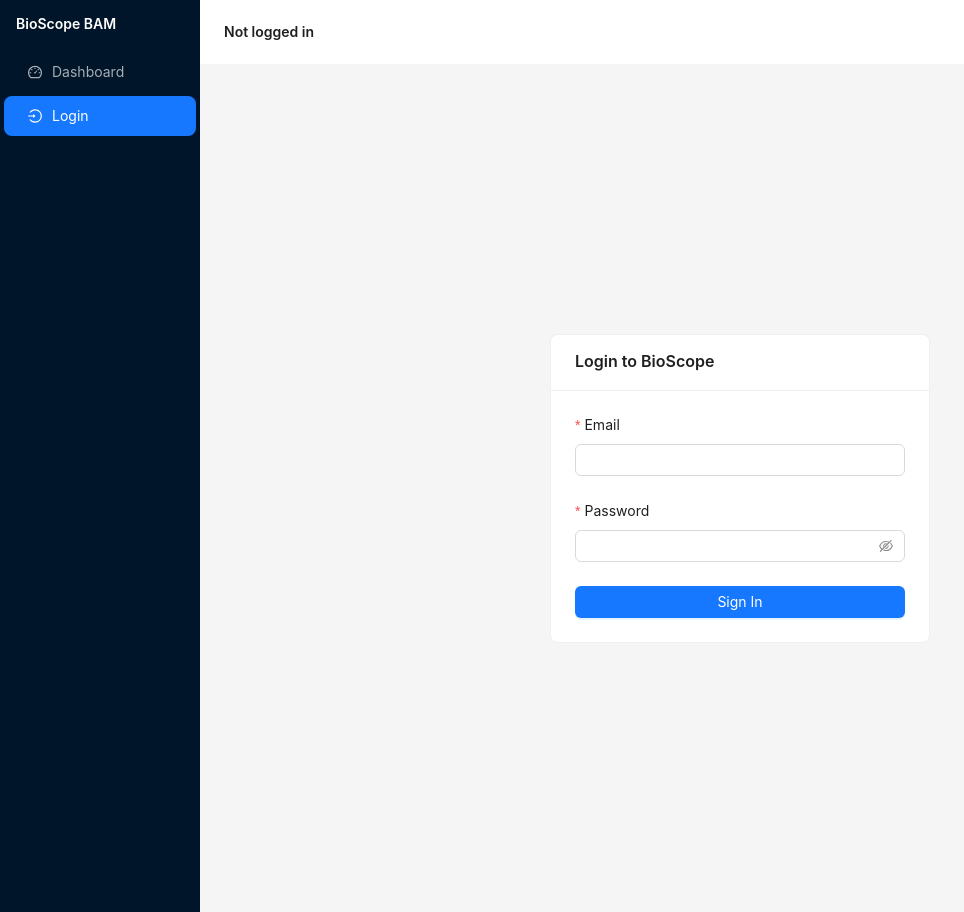
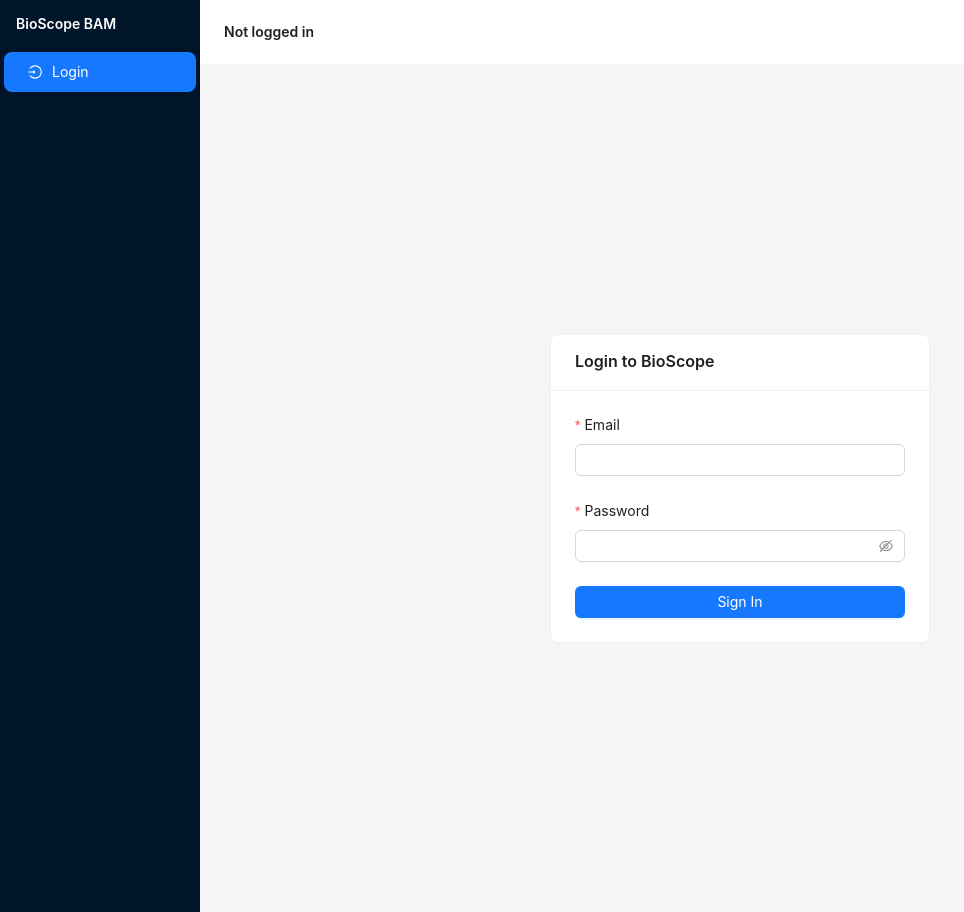
Before and after one commit to Simos98/COMP4050-BAM, a React (Vite) app in the folder frontend/: page /login in a window 1280 px wide. Shown: the whole page, without its empty margins (0-964 px from the left). Built offline with nearby package versions, Linux system fonts and the light colour scheme.

Commit message:
Modified to have login page as default

```diff
--- a/frontend/src/App.tsx
+++ b/frontend/src/App.tsx
@@ -1,5 +1,5 @@
 import { Layout, Menu, Button } from 'antd'
-import { Link, Routes, Route, useLocation } from 'react-router-dom'
+import { Link, Routes, Route, Navigate, useLocation } from 'react-router-dom'
 import {
   DashboardOutlined,
   CalendarOutlined,
@@ -24,7 +24,7 @@
   const location = useLocation()
 
   const pathToKey: Record<string, string> = {
-    '/': 'dashboard',
+    '/home': 'dashboard',
     '/bookings': 'bookings',
     '/devices': 'devices',
     '/admin': 'admin',
@@ -33,10 +33,10 @@
   }
   const selectedKey = pathToKey[location.pathname] ?? 'dashboard'
 
-  const menuItems = [
-    { key: 'dashboard', icon: <DashboardOutlined />, label: <Link to="/">Dashboard</Link> },
-    ...(user
+  const menuItems = user
     ? [
+        // show Dashboard only when logged in
+        { key: 'dashboard', icon: <DashboardOutlined />, label: <Link to="/home">Dashboard</Link> },
         { key: 'bookings', icon: <CalendarOutlined />, label: <Link to="/bookings">Bookings</Link> },
         { key: 'devices', icon: <ExperimentOutlined />, label: <Link to="/devices">Devices</Link> },
         // show Admin only if role === 'admin'
@@ -44,7 +44,9 @@
           ? [{ key: 'admin', icon: <SettingOutlined />, label: <Link to="/admin">Admin</Link> }]
           : []),
       ]
-      : [{ key: 'login', icon: <LoginOutlined />, label: <Link to="/login">Login</Link> }]),
+    : [
+        // show Login when not logged in
+        { key: 'login', icon: <LoginOutlined />, label: <Link to="/login">Login</Link> },
       ]
 
   return (
@@ -72,14 +74,22 @@
 
         <Content style={{ margin: 24 }}>
           <Routes>
-            <Route path="/" element={<Home />} />
+
++            {/* default root -> home if logged in, otherwise login */}
++            <Route path="/" element={<Navigate to={user ? "/home" : "/login"} replace />} />
++            {/* unknown -> home when logged in else login */}
++            <Route path="*" element={<Navigate to={user ? "/home" : "/login"} replace />} />
             <Route path="/login" element={<Login />} />
             <Route path="/unauthorized" element={<Unauthorized />} />
 
             {/* Protected pages */}
+            <Route path="/home" element={<RequireAuth><Home /></RequireAuth>} />
             <Route path="/bookings" element={<RequireAuth><Bookings /></RequireAuth>} />
             <Route path="/devices"  element={<RequireAuth><Devices /></RequireAuth>} />
             <Route path="/admin"    element={<RequireRole role="admin"><Admin /></RequireRole>} />
+
+            {/* unknown -> login */}
+            <Route path="*" element={<Navigate to="/login" replace />} />
           </Routes>
         </Content>
       </Layout>
```
Also changed, not shown: 2 other files (tests, documents, lock files or other folders). Lines whose indentation alone changed are shown as unchanged.
